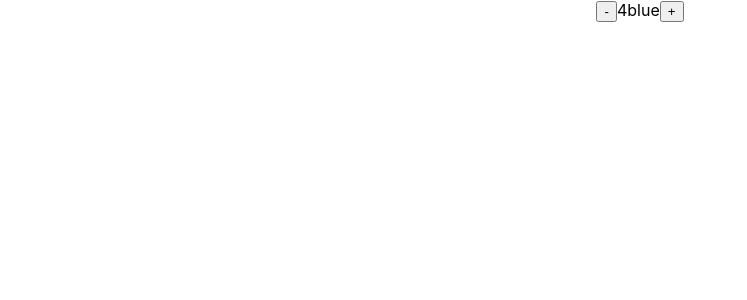
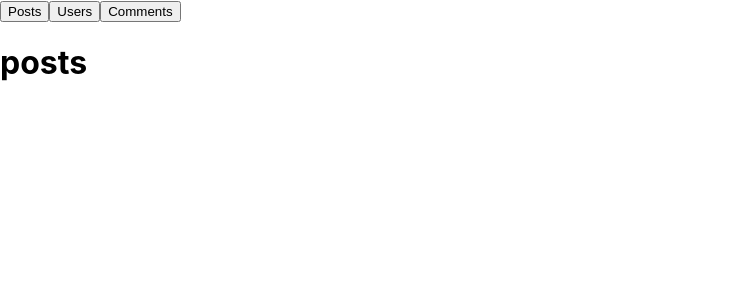
Before and after one commit to plaetzaw/ReactHooks, a React (Create React App) app: page /ue in a window 1280 px wide. Shown: the top 300 px of the page, without its empty margins (0-747 px from the left). Built offline with nearby package versions, Linux system fonts and the light colour scheme.

Commit message:
Added React Router to switch between each hook to be learned

```diff
--- a/package.json
+++ b/package.json
@@ -8,6 +8,7 @@
     "@testing-library/user-event": "^12.6.0",
     "react": "^17.0.1",
     "react-dom": "^17.0.1",
+    "react-router-dom": "^5.2.0",
     "react-scripts": "4.0.1",
     "web-vitals": "^0.2.4"
   },
--- a/src/App.js
+++ b/src/App.js
@@ -10,7 +10,6 @@ function App() {
   // const [count, setCount] = useState(4)
   // const [count, setCount] = useState(firstCount())
   // const [count, setCount] = useState({ count: 4, theme: "green"})
-
   const [count, setCount] = useState(4)
   const [theme, setTheme] = useState("blue")
 
@@ -19,7 +18,6 @@ function App() {
     setCount(prevCount => prevCount - 1)
     setTheme("orange")
   }
-
     // setState(prevCount => {
       //setState will COMPLETELY override your previous state, so if you're using an object, all of the values will be overriden
       //by spreading the state, you can determine what properites you want to update!
--- a/src/index.js
+++ b/src/index.js
@@ -2,16 +2,15 @@ import React from 'react';
 import ReactDOM from 'react-dom';
 import './index.css';
 import App from './App';
-import reportWebVitals from './reportWebVitals';
+import useEffect from './useEffect'
+import {BrowserRouter, Switch, Route} from 'react-router-dom'
 
 ReactDOM.render(
-  <React.StrictMode>
-    <App />
-  </React.StrictMode>,
+  <BrowserRouter>
+  <Switch>
+    <Route exact path="/" component={App}/>
+    <Route exact path="/ue" component={useEffect}/>
+  </Switch>
+  </BrowserRouter>,
   document.getElementById('root')
 );
-
-// If you want to start measuring performance in your app, pass a function
-// to log results (for example: reportWebVitals(console.log))
-// or send to an analytics endpoint. Learn more: https://bit.ly/CRA-vitals
-reportWebVitals();
--- a/src/reportWebVitals.js
+++ /dev/null
@@ -1,13 +0,0 @@
-const reportWebVitals = onPerfEntry => {
-  if (onPerfEntry && onPerfEntry instanceof Function) {
-    import('web-vitals').then(({ getCLS, getFID, getFCP, getLCP, getTTFB }) => {
-      getCLS(onPerfEntry);
-      getFID(onPerfEntry);
-      getFCP(onPerfEntry);
-      getLCP(onPerfEntry);
-      getTTFB(onPerfEntry);
-    });
-  }
-};
-
-export default reportWebVitals;
--- /dev/null
+++ b/src/useEffect.js
@@ -0,0 +1,16 @@
+import React, {useState, useEffect} from 'react'
+
+function LearnUE() {
+    const [resourceType, setResourceType] = useState('posts')
+
+    return (
+        <div>
+           <button onClick={() => setResourceType('posts')}>Posts</button>
+           <button onClick={() => setResourceType('users')}>Users</button>
+           <button onClick={() => setResourceType('comments')}>Comments</button>
+            <h1>{resourceType}</h1>
+        </div>
+    )
+}
+
+export default LearnUE
```
Also changed, not shown: 2 other files (tests, documents, lock files or other folders).
